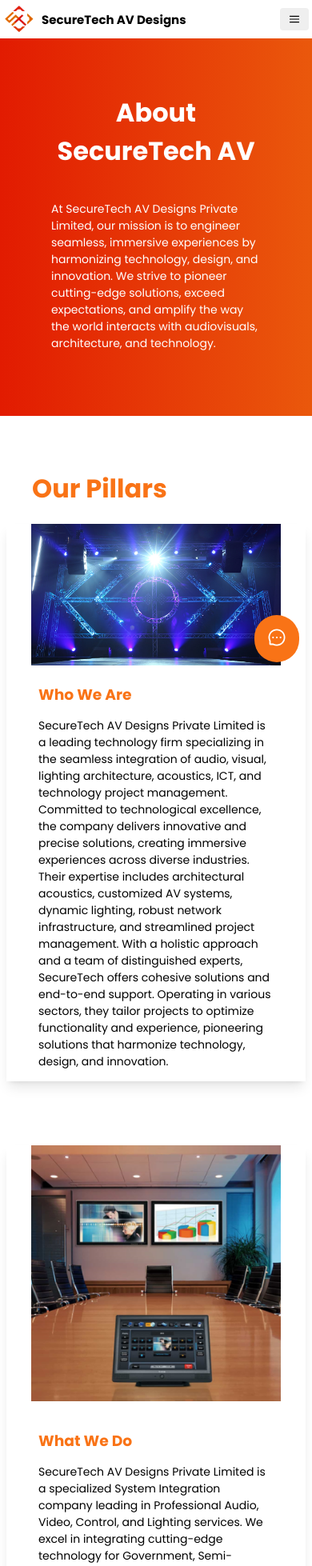
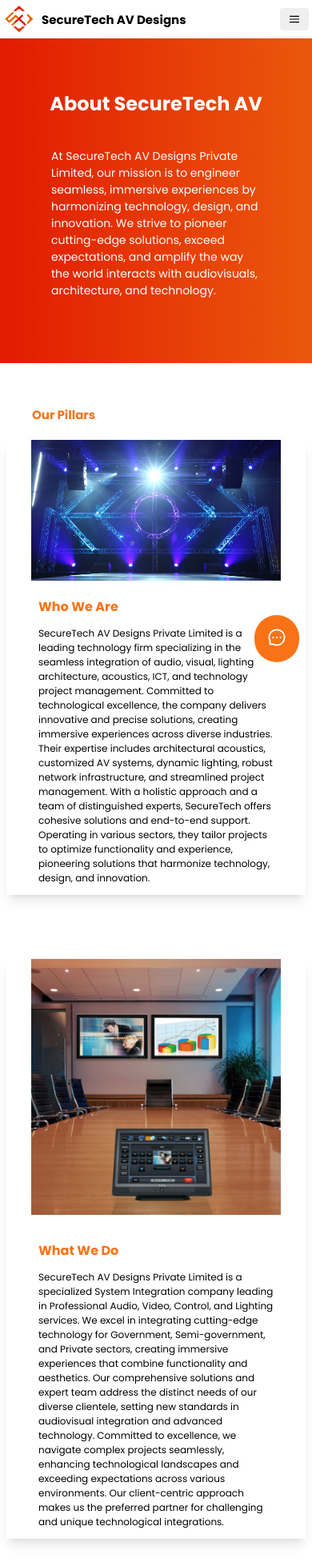
Before and after one commit to AshishBhardwaj01/securetech, a React (Vite) app: page /AboutUs in a window 390 px wide. Shown: the top 1958 px of the page at 80% size. Built offline with nearby package versions, Linux system fonts and the light colour scheme; a web font is replaced by a local one.

Commit message:
"Updated typography and layout for AboutBody, Aboutsolution, and Head components to include responsive design changes for different screen sizes."

```diff
--- a/src/components/AboutBody.jsx
+++ b/src/components/AboutBody.jsx
@@ -9,7 +9,7 @@
 const Body = ({ className = "" }) => {
   return (
     <div className={`px-40 lg:px-2 py-10 ${className}`}>
-      <h2 className="text-orange-500 text-2xl lg:px-8 lg:mb-5 mb-10">
+      <h2 className="text-orange-500 text-2xl lg:px-8 lg:mb-5 mb-10 lg:text-mini">
         Our Pillars
       </h2>
 
@@ -22,10 +22,10 @@
           />
 
           <div className="flex-1 lg:flex-col lg:px-10">
-            <h3 className="text-orange-500 text-xl font-bold mb-2">
+            <h3 className="text-orange-500 text-xl font-bold mb-2 lg:text-base">
               Who We Are
             </h3>
-            <p className="text-sm">
+            <p className="text-sm lg:text-xs">
               SecureTech AV Designs Private Limited is a leading technology firm
               specializing in the seamless integration of audio, visual,
               lighting architecture, acoustics, ICT, and technology project
@@ -50,10 +50,10 @@
             className="w-1/3 md:w-1/3 lg:w-5/6 h-80 mb-4"
           />
           <div className="flex-1 lg:flex-col lg:px-10">
-            <h3 className="text-orange-500 text-xl font-bold mb-2">
+            <h3 className="text-orange-500 text-xl font-bold mb-2 lg:text-base">
               What We Do
             </h3>
-            <p className="text-sm">
+            <p className="text-sm lg:text-xs">
               SecureTech AV Designs Private Limited is a specialized System
               Integration company leading in Professional Audio, Video, Control,
               and Lighting services. We excel in integrating cutting-edge
@@ -77,10 +77,10 @@
             className="w-1/3 lg:w-5/6  h-auto mb-4 "
           />
           <div className="flex-1 lg:flex-col lg:px-10">
-            <h3 className="text-orange-500 text-xl font-bold mb-2">
+            <h3 className="text-orange-500 text-xl font-bold mb-2 lg:text-base">
               Solution & Integration
             </h3>
-            <p className="text-sm">
+            <p className="text-sm lg:text-xs">
               SecureTech AV Designs Private Limited specializes in providing
               complete solutions and integration, offering turnkey services that
               encompass every phase of the project lifecycle. From customized
@@ -106,10 +106,10 @@
             className="w-1/3 lg:w-5/6  h-80 mb-4 "
           />
           <div className="flex-1 lg:flex-col lg:px-10">
-            <h3 className="text-orange-500 text-xl font-bold mb-2">
+            <h3 className="text-orange-500 text-xl font-bold mb-2 lg:text-base">
               Methodology & Process
             </h3>
-            <p className="text-sm">
+            <p className="text-sm lg:text-xs">
               At SecureTech AV Designs Private Limited, our operational ethos
               revolves around a systematic approach guided by stringent
               processes and meticulous guidelines. We execute every project with
@@ -134,10 +134,10 @@
             className="w-1/3 lg:w-5/6  h-auto mb-4 "
           />
           <div className="flex-1 lg:flex-col lg:px-10">
-            <h3 className="text-orange-500 text-xl font-bold mb-2">
+            <h3 className="text-orange-500 text-xl font-bold mb-2 lg:text-base">
               Our Vision
             </h3>
-            <p className="text-sm">
+            <p className="text-sm lg:text-xs">
               SecureTech AV Designs Private Limited' mission is to engineer
               seamless, immersive experiences by harmonizing technology, design,
               and innovation. The company strives to pioneer cutting-edge
--- a/src/components/Aboutsolution.jsx
+++ b/src/components/Aboutsolution.jsx
@@ -7,12 +7,12 @@
       className={`flex flex-col items-center p-10 justify-center ${className}`}
     >
       {/* Heading */}
-      <h1 className="text-4xl font-semibold text-center">
+      <h1 className="text-4xl font-semibold text-center lg:text-lg">
         Audio Video Solutions
       </h1>
 
       {/* Description */}
-      <p className="text-md text-center max-w-2xl">
+      <p className="text-md text-center max-w-2xl lg:text-xs">
         Our Audio Video Solutions are tailored to enhance productivity,
         engagement, and overall user experience, making them ideal for
         businesses, educational institutions, healthcare facilities, and
@@ -22,7 +22,7 @@
       </p>
 
       {/* Cards Section */}
-      <div className="grid grid-cols-4 md:grid-cols-4 lg:grid-cols-2 gap-8 w-full max-w-6xl">
+      <div className="grid grid-cols-4 md:grid-cols-1 lg:grid-cols-1   gap-8 w-full max-w-6xl">
         {/* Card 1 */}
         <div className="bg-white rounded-lg p-6 flex flex-col items-center justify-center shadow-lg">
           <svg
@@ -33,8 +33,8 @@
           >
             <path d="M15 10l4.553-4.553a1 1 0 00-1.415-1.414L15 7.586V5a1 1 0 00-1-1H5a1 1 0 00-1 1v10a1 1 0 001 1h9a1 1 0 001-1v-2.586l3.138 3.137a1 1 0 001.414-1.414L15 10z" />
           </svg>
-          <h3 className="text-xl font-semibold mb-2">Video Integration</h3>
-          <p className="text-center">
+          <h3 className="text-xl font-semibold mb-2 lg:text-mini">Video Integration</h3>
+          <p className="text-center lg:text-xs">
             High-quality video conferencing solutions tailored to your needs.
           </p>
         </div>
@@ -53,8 +53,8 @@
               clipRule="evenodd"
             />
           </svg>
-          <h3 className="text-xl font-semibold mb-2">Audio Solutions</h3>
-          <p className="text-center">
+          <h3 className="text-xl font-semibold mb-2 lg:text-mini">Audio Solutions</h3>
+          <p className="text-center lg:text-xs">
             State-of-the-art audio systems for immersive sound experiences.
           </p>
         </div>
@@ -73,8 +73,8 @@
               clipRule="evenodd"
             />
           </svg>
-          <h3 className="text-xl font-semibold mb-2">Lighting Solutions</h3>
-          <p className="text-center">
+          <h3 className="text-xl font-semibold mb-2 lg:text-mini">Lighting Solutions</h3>
+          <p className="text-center lg:text-xs">
             Innovative lighting solutions to enhance your environment.
           </p>
         </div>
@@ -93,8 +93,8 @@
               clipRule="evenodd"
             />
           </svg>
-          <h3 className="text-xl font-semibold mb-2">Integration Services</h3>
-          <p className="text-center">
+          <h3 className="text-xl font-semibold mb-2 lg:text-mini">Integration Services</h3>
+          <p className="text-center lg:text-xs">
             Seamless integration of AV solutions into your infrastructure.
           </p>
         </div>
--- a/src/components/Head.jsx
+++ b/src/components/Head.jsx
@@ -11,7 +11,7 @@
       className={`p-12 items-center justify-center lg:overflow-hidden bg-gradient-to-r from-orangered-200 to-orange-600 ${className}`}
     >
       <div className="flex flex-col items-center justify-center">
-        <h1 className="text-white lg:text-center font-poppins text-4xl font-bold mb-6">
+        <h1 className="text-white lg:text-center font-poppins text-4xl lg:text-lg font-bold mb-6">
           About SecureTech AV
         </h1>
         <p className="text-white text-lg lg:text-sm lg:px-4 font-poppins flex flex-col px-20 mb-8">
```
